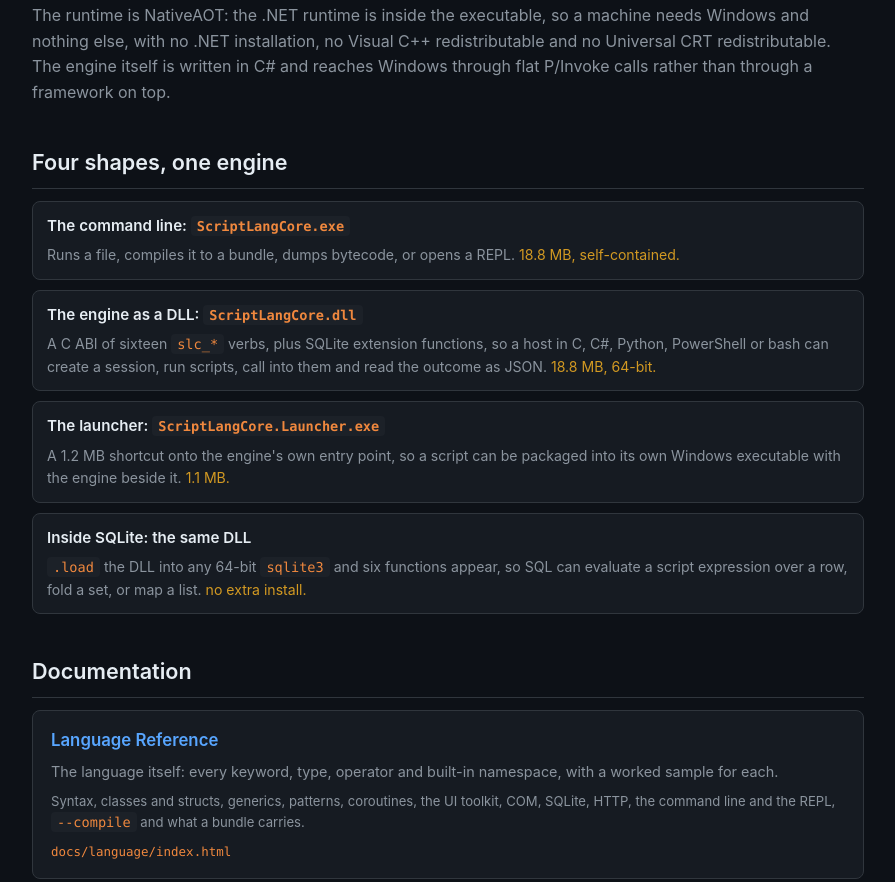
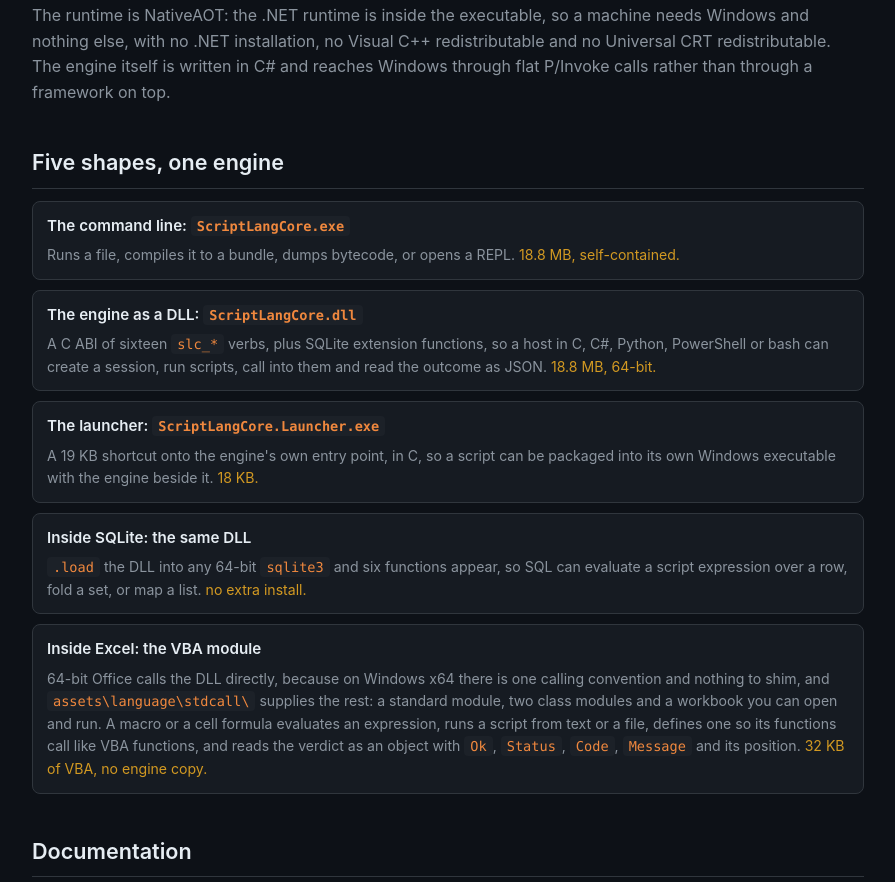
Before and after one commit to LyttleG/ScriptLangCore, a plain HTML site: page index.html in a window 1280 px wide. Shown: the part 628-1510 px from the top of the page, without its empty margins (192-1087 px from the left). Drawn offline with Linux system fonts and the light colour scheme.

Commit message:
Revise launcher description and add Excel module info
Updated the description of the launcher and added a new section for Excel integration.

```diff
--- a/index.html
+++ b/index.html
@@ -166,7 +166,7 @@
 <p><strong>ScriptLangCore</strong> runs <code>.slc</code> scripts, a C#-flavoured language with classes, interfaces, generics, structs, tuples, pattern matching, lambdas, coroutines, <code>async</code>/<code>await</code>, exceptions and a full Windows UI toolkit. A script is a text file; the engine lexes it, parses it into an AST, and runs it on one of two engines: a bytecode virtual machine for the bodies it can compile, and a tree walker for every shape it cannot, so a script never depends on what the compiler accepted.</p>
 <p>The runtime is NativeAOT: the .NET runtime is inside the executable, so a machine needs Windows and nothing else, with no .NET installation, no Visual C++ redistributable and no Universal CRT redistributable. The engine itself is written in C# and reaches Windows through flat P/Invoke calls rather than through a framework on top.</p>
 
-<h2 id="shapes">Four shapes, one engine</h2>
+<h2 id="shapes">Five shapes, one engine</h2>
 <div class="shapes">
   <div class="shape">
     <h3>The command line: <code>ScriptLangCore.exe</code></h3>
@@ -178,11 +178,15 @@
   </div>
   <div class="shape">
     <h3>The launcher: <code>ScriptLangCore.Launcher.exe</code></h3>
-    <p>A 1.2 MB shortcut onto the engine's own entry point, so a script can be packaged into its own Windows executable with the engine beside it. <span class="size">1.1 MB.</span></p>
+    <p>A 19 KB shortcut onto the engine's own entry point, in C, so a script can be packaged into its own Windows executable with the engine beside it. <span class="size">18 KB.</span></p>
   </div>
   <div class="shape">
     <h3>Inside SQLite: the same DLL</h3>
     <p><code>.load</code> the DLL into any 64-bit <code>sqlite3</code> and six functions appear, so SQL can evaluate a script expression over a row, fold a set, or map a list. <span class="size">no extra install.</span></p>
+  </div>
+  <div class="shape">
+    <h3>Inside Excel: the VBA module</h3>
+    <p>64-bit Office calls the DLL directly, because on Windows x64 there is one calling convention and nothing to shim, and <code>assets\language\stdcall\</code> supplies the rest: a standard module, two class modules and a workbook you can open and run. A macro or a cell formula evaluates an expression, runs a script from text or a file, defines one so its functions call like VBA functions, and reads the verdict as an object with <code>Ok</code>, <code>Status</code>, <code>Code</code>, <code>Message</code> and its position. <span class="size">32 KB of VBA, no engine copy.</span></p>
   </div>
 </div>
 
```
